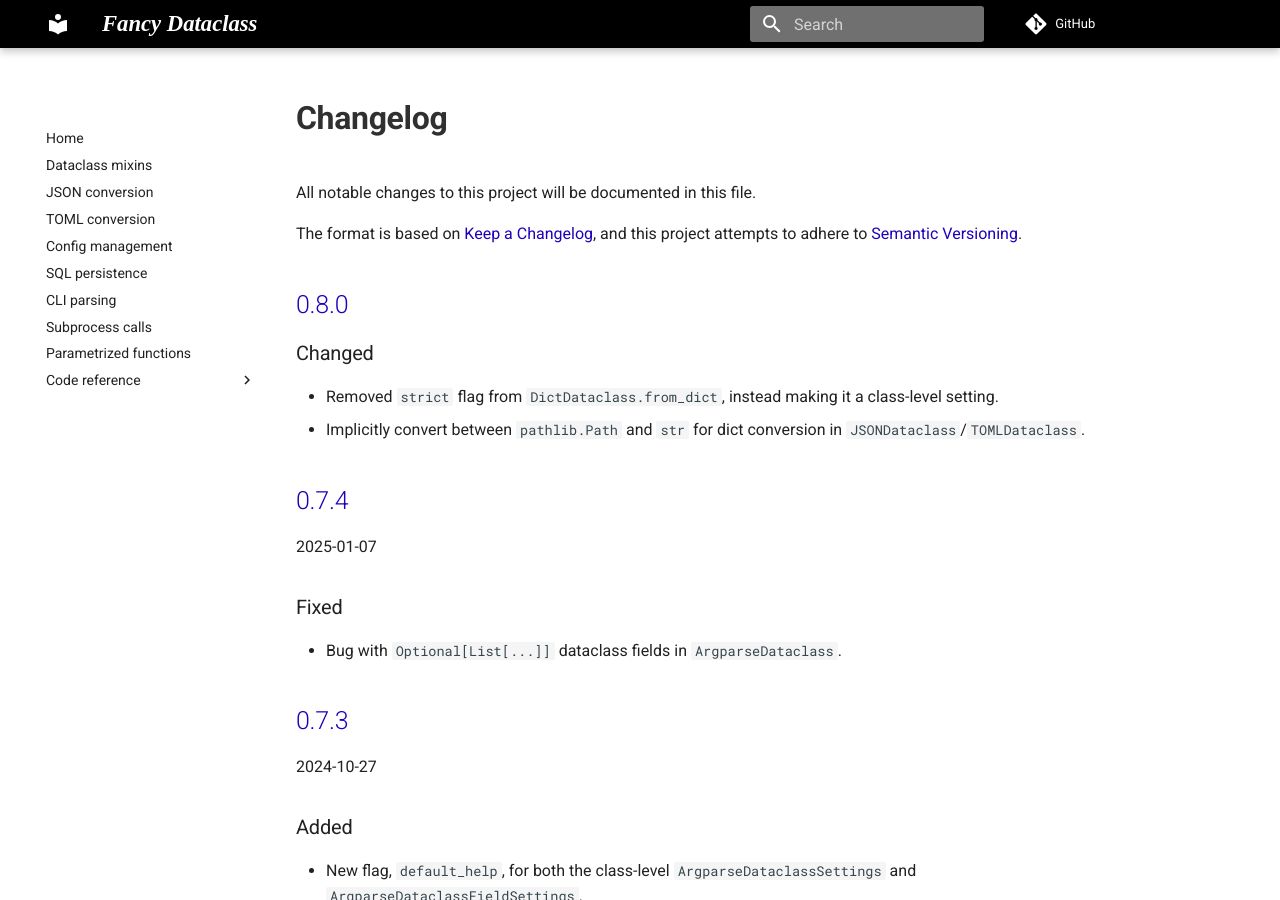
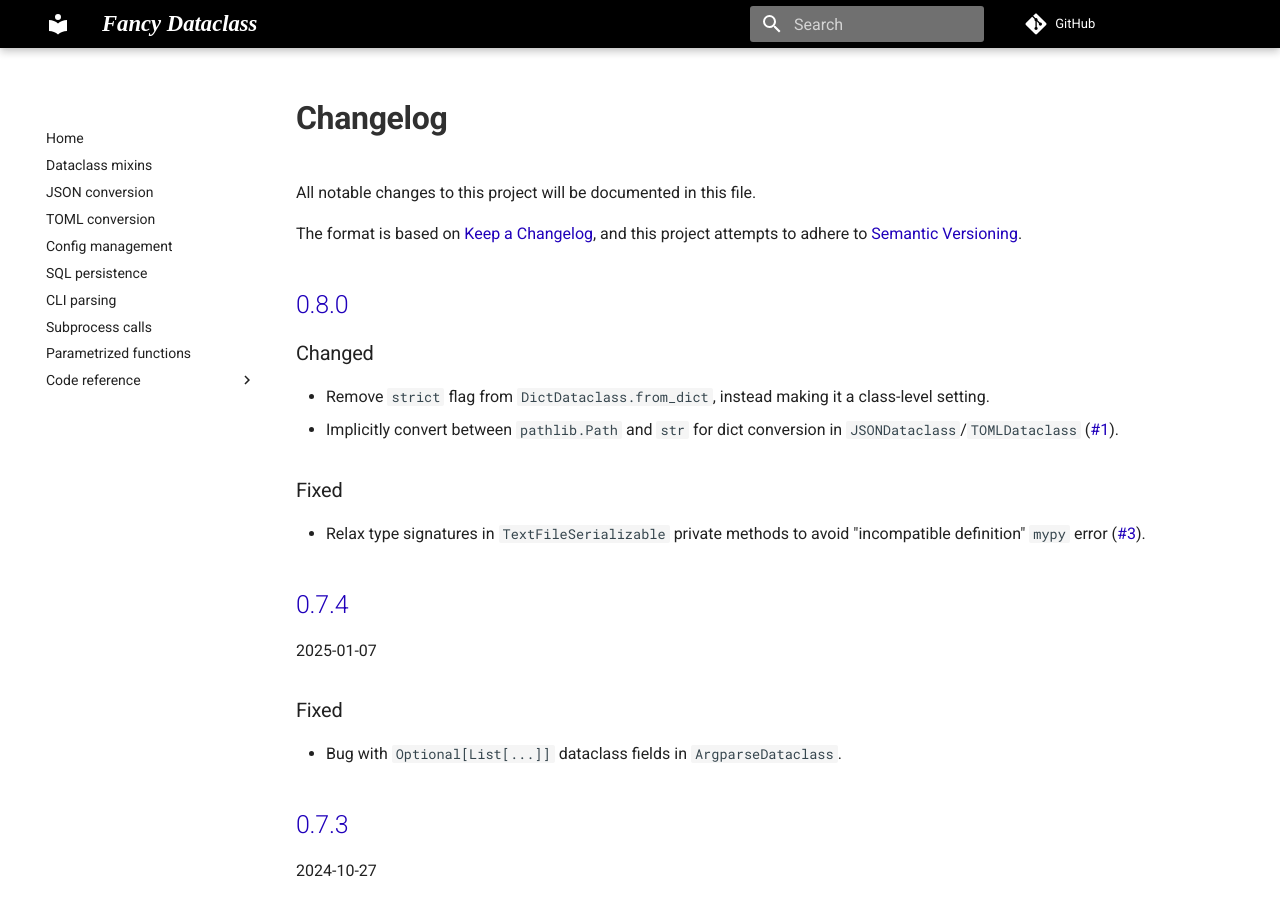
Before and after one commit to jeremander/fancy-dataclass, an MkDocs documentation site: the page built from docs/CHANGELOG.md, in a window 1280 px wide and 900 px high. Built offline with MkDocs 1.6.1 and Material for MkDocs 9.7.7, drawn with Linux system fonts in a browser that asks for light colours; comment, search, counter and statistics services are not loaded.

Commit message:
docs: update CHANGELOG

```diff
--- a/docs/CHANGELOG.md
+++ b/docs/CHANGELOG.md
@@ -18,8 +18,12 @@ Types of changes:
 
 ### Changed
 
-- Removed `strict` flag from `DictDataclass.from_dict`, instead making it a class-level setting.
-- Implicitly convert between `pathlib.Path` and `str` for dict conversion in `JSONDataclass`/`TOMLDataclass`.
+- Remove `strict` flag from `DictDataclass.from_dict`, instead making it a class-level setting.
+- Implicitly convert between `pathlib.Path` and `str` for dict conversion in `JSONDataclass`/`TOMLDataclass` ([#1]).
+
+### Fixed
+
+- Relax type signatures in `TextFileSerializable` private methods to avoid "incompatible definition" `mypy` error ([#3]).
 
 ## [0.7.4]
 
@@ -312,6 +316,9 @@ Types of changes:
 [0.2.0]: https://github.com/jeremander/fancy-dataclass/releases/tag/v0.2.0
 [0.1.0]: https://github.com/jeremander/fancy-dataclass/releases/tag/v0.1.0
 
+[#1]: https://github.com/jeremander/fancy-dataclass/issues/1
+[#3]: https://github.com/jeremander/fancy-dataclass/issues/3
+
 <br>
 
 <!-- hide version subsections in nav sidebar -->
--- a/fancy_dataclass/docs/reference/toml.html
+++ b/fancy_dataclass/docs/reference/toml.html
@@ -1139,7 +1139,7 @@ These will be removed before serialization.</p>
 <span class="normal"><a href="#__codelineno-0-182">182</a></span>
 <span class="normal"><a href="#__codelineno-0-183">183</a></span>
 <span class="normal"><a href="#__codelineno-0-184">184</a></span>
-<span class="normal"><a href="#__codelineno-0-185">185</a></span></pre></div></td><td class="code"><div><pre><span></span><code><span id="__span-0-89"><a id="__codelineno-0-89" name="__codelineno-0-89"></a><span class="k">class</span> <span class="nc">TOMLDataclass</span><span class="p">(</span><span class="n">DictFileSerializableDataclass</span><span class="p">,</span> <span class="n">TOMLSerializable</span><span class="p">,</span> <span class="n">suppress_defaults</span><span class="o">=</span><span class="kc">False</span><span class="p">,</span> <span class="n">store_type</span><span class="o">=</span><span class="s1">&#39;off&#39;</span><span class="p">):</span>  <span class="c1"># type: ignore[misc]</span>
+<span class="normal"><a href="#__codelineno-0-185">185</a></span></pre></div></td><td class="code"><div><pre><span></span><code><span id="__span-0-89"><a id="__codelineno-0-89" name="__codelineno-0-89"></a><span class="k">class</span> <span class="nc">TOMLDataclass</span><span class="p">(</span><span class="n">DictFileSerializableDataclass</span><span class="p">,</span> <span class="n">TOMLSerializable</span><span class="p">,</span> <span class="n">suppress_defaults</span><span class="o">=</span><span class="kc">False</span><span class="p">,</span> <span class="n">store_type</span><span class="o">=</span><span class="s1">&#39;off&#39;</span><span class="p">):</span>
 </span><span id="__span-0-90"><a id="__codelineno-0-90" name="__codelineno-0-90"></a><span class="w">    </span><span class="sd">&quot;&quot;&quot;Dataclass mixin enabling default serialization of dataclass objects to and from TOML.&quot;&quot;&quot;</span>
 </span><span id="__span-0-91"><a id="__codelineno-0-91" name="__codelineno-0-91"></a>
 </span><span id="__span-0-92"><a id="__codelineno-0-92" name="__codelineno-0-92"></a>    <span class="n">__settings_type__</span> <span class="o">=</span> <span class="n">TOMLDataclassSettings</span>
```
Also changed, not shown: TODO.md (+1 -5 lines), fancy_dataclass/docs/CHANGELOG.html (+35 -22 lines), fancy_dataclass/docs/reference/serialize.html (+12 -12 lines).
